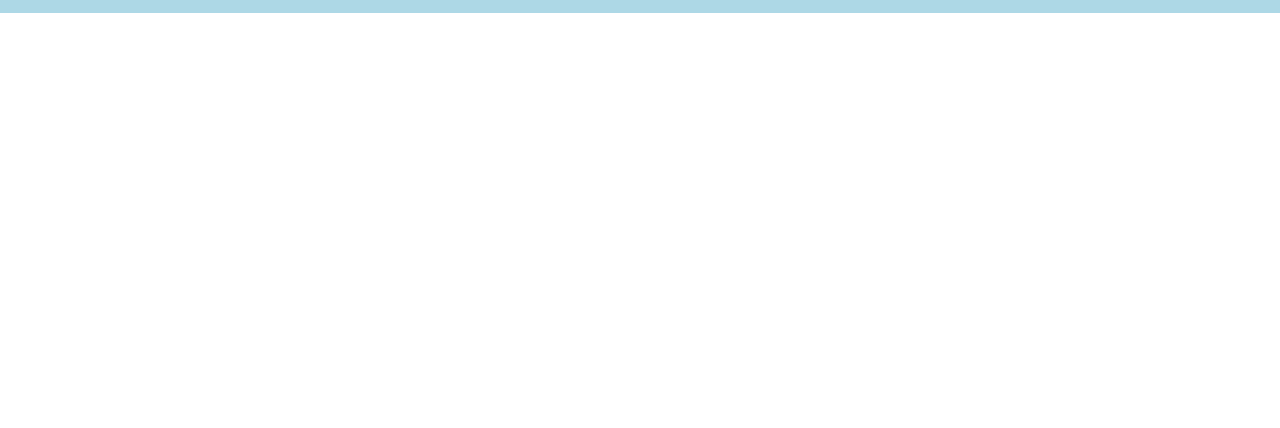
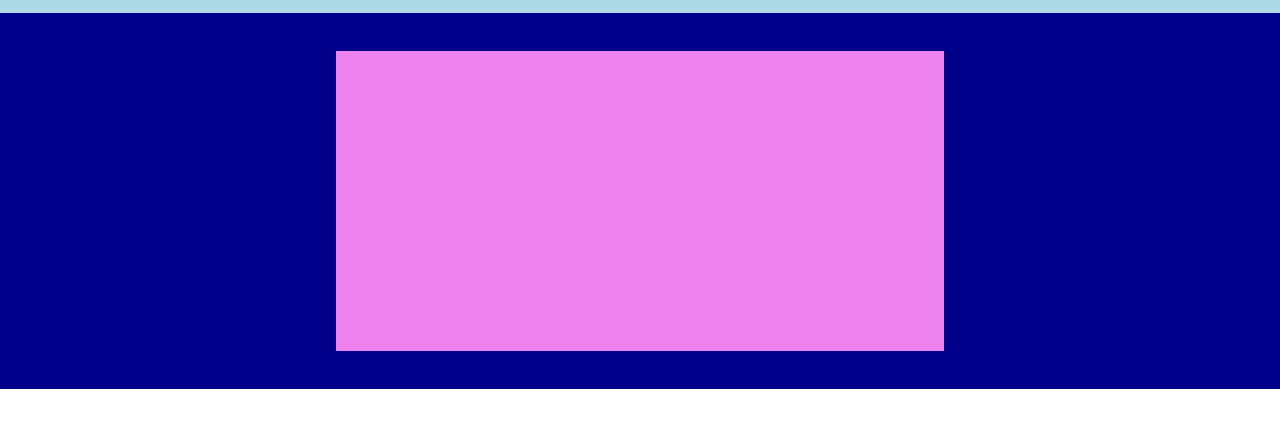
Before and after one commit to alessandromarangoni/htmlcss-struttura-discord, a plain HTML site: page index.html in a window 1280 px wide. Shown: the part 54-482 px from the top of the page. Drawn offline with Linux system fonts and the light colour scheme.

Commit message:
feat(concluso header + pulizia codice )

```diff
--- a/css/main.css
+++ b/css/main.css
@@ -9,7 +9,7 @@
     max-width: 56.25rem;
     background-color: aqua;
 } */
-
+/* qui do un background che sta nel retro del nav ed un padding */
 .BackNav{
     padding: 1rem;
     width: 100%;
@@ -20,7 +20,7 @@
 .DisplayFlex{
     display: flex;
 }
-
+/* qui la nav viene stilizzata e resa flex */
 .Nav{
     max-width: 56.25rem;
     margin: 0 auto;
@@ -28,12 +28,6 @@
     height: 2.1875rem;
     justify-content: space-between;
 }
-
-/* .link{
-padding: .5rem;
-
-} */
-
 .logo{
     display: flex;
     flex-basis: 20%;
@@ -53,3 +47,17 @@ padding: .5rem;
     justify-content: space-evenly;
     align-items: center;
 }
+/* inizio section */
+.backBlu{
+    height: 23.5rem;
+    background-color: #00008b;
+    display: flex;
+    justify-content: center;
+    align-items: center;
+}
+/* contenuto della section precedentemente centrato */
+.contenuto1SecH{
+    min-width: 38rem;
+    min-height: 18.75rem;
+    background-color: #ee82ee;
+}
--- a/index.html
+++ b/index.html
@@ -9,28 +9,38 @@
 </head>
 <body>
     <header>
+        <!-- inserisco un div flex nella quale inserisco sfondo e margini -->
         <div class="BackNav">
             <nav>
+                <!-- inserisco la nav che comprende logo link e login button -->
                 <div class="DisplayFlex Nav">
-                    <div class="logo">
+                    <div class="logo">  <!--logo-->
                         <span>logo</span>
                     </div>
-                    <div class="LinkBox">
+                    <div class="LinkBox"> <!--vari link-->
                         <a href="http://"class="link">link</a>
                         <a href="http://"class="link">link</a>
                         <a href="http://"class="link">link</a>
                         <a href="http://"class="link">link</a>
                         <a href="http://"class="link">link</a>
                     </div>
-                    <div class=" DisplayFlex login">
+                    <div class=" DisplayFlex login"> <!--login-->
                         <a href="http://">login</a>
                     </div>
                 </div>
             </nav>
         </div>
+        <!-- inserisco una sezione flex che contiene un div centrato nella pagina -->
+        <section>
+            <div class="backBlu">
+                <div class="contenuto1SecH">
+
+                </div>
+            </div>
+        </section>
 
     </header>
-
+<!-- qui inizia il main -->
     <main>
 
     </main>
```
